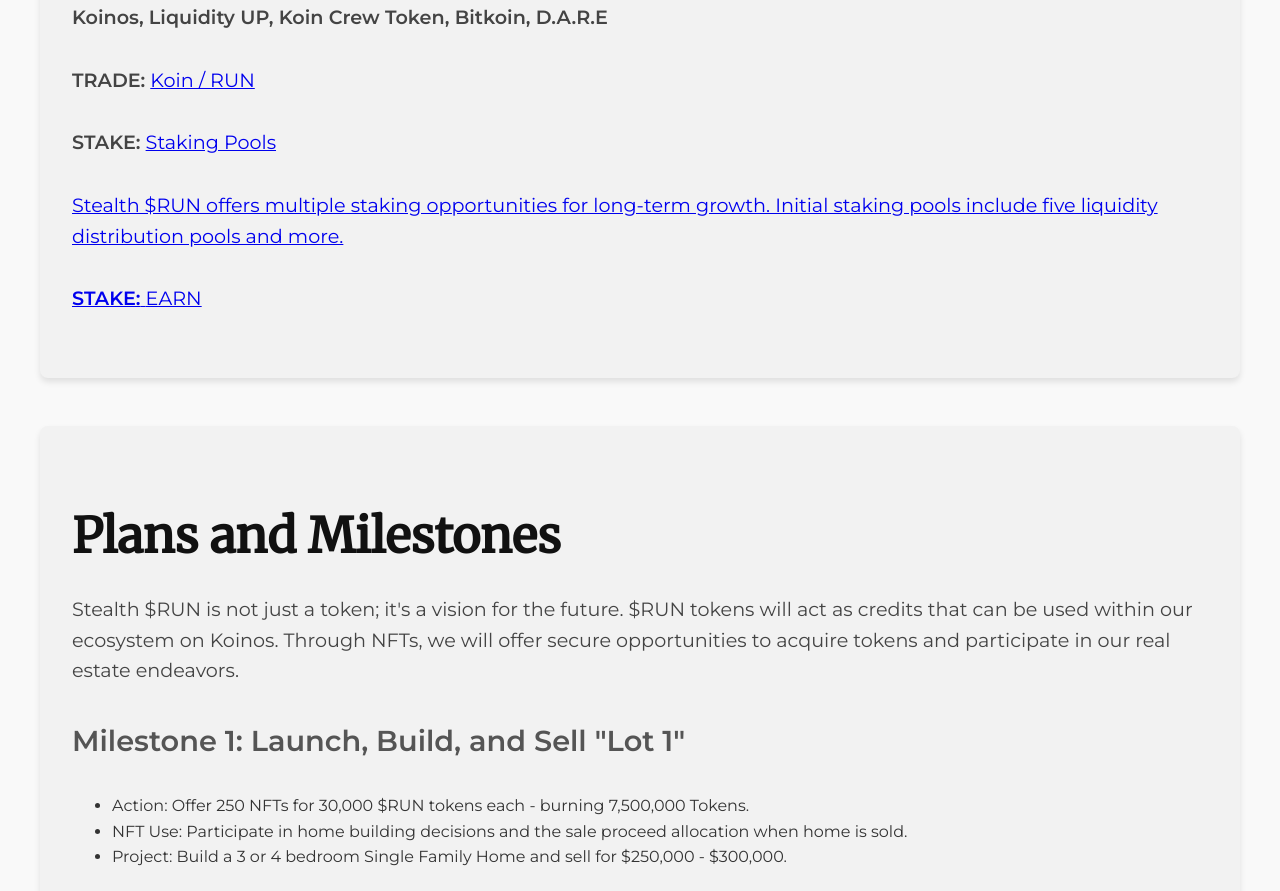
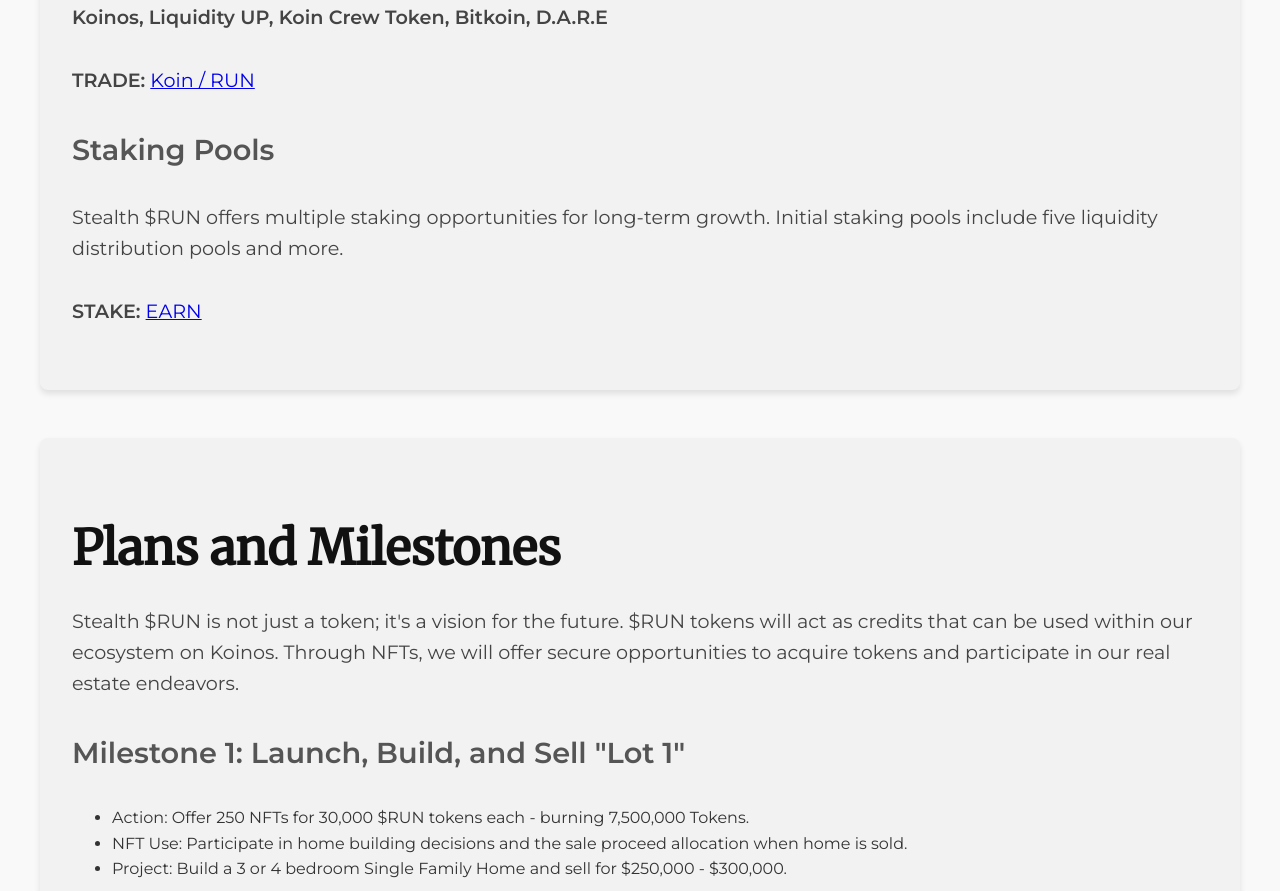
Before and after one commit to StealthiRUN/Whitepaper, a plain HTML site: page index.html in a window 1280 px wide. Shown: the part 1200-2091 px from the top of the page. Drawn offline with Linux system fonts and the light colour scheme.

Commit message:
Update index.html

```diff
--- a/index.html
+++ b/index.html
@@ -48,7 +48,7 @@
       <p>Our initial liquidity pools are paired with leading tokens in the Koinos Ecosystem, chosen for their utility and growth potential. All the initial LP tokens created are offered through Single Side $RUN staking on Koincity. Initial pairs include:</p>
       <p><b>Koinos, Liquidity UP, Koin Crew Token, Bitkoin, D.A.R.E</b></p>
       <p><b>TRADE:</b> <a href="https://app.koindx.com/swap?output=18JRrBdnNqQ99faV6sn6Un1MbvU5sZWgzf">Koin / RUN</a></p>
-      <p><b>STAKE:</b> <a href="https://koincity.com/stake </a></p>
+
 
       <h3>Staking Pools</h3>
       <p>Stealth $RUN offers multiple staking opportunities for long-term growth. Initial staking pools include five liquidity distribution pools and more.</p>
```
